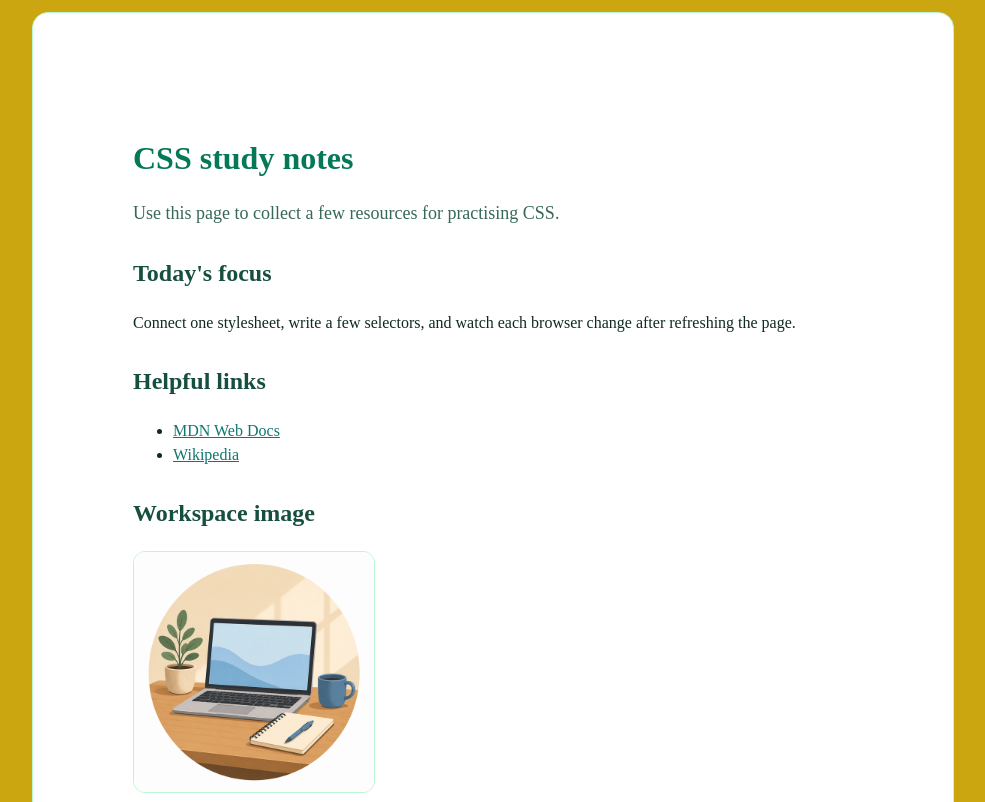
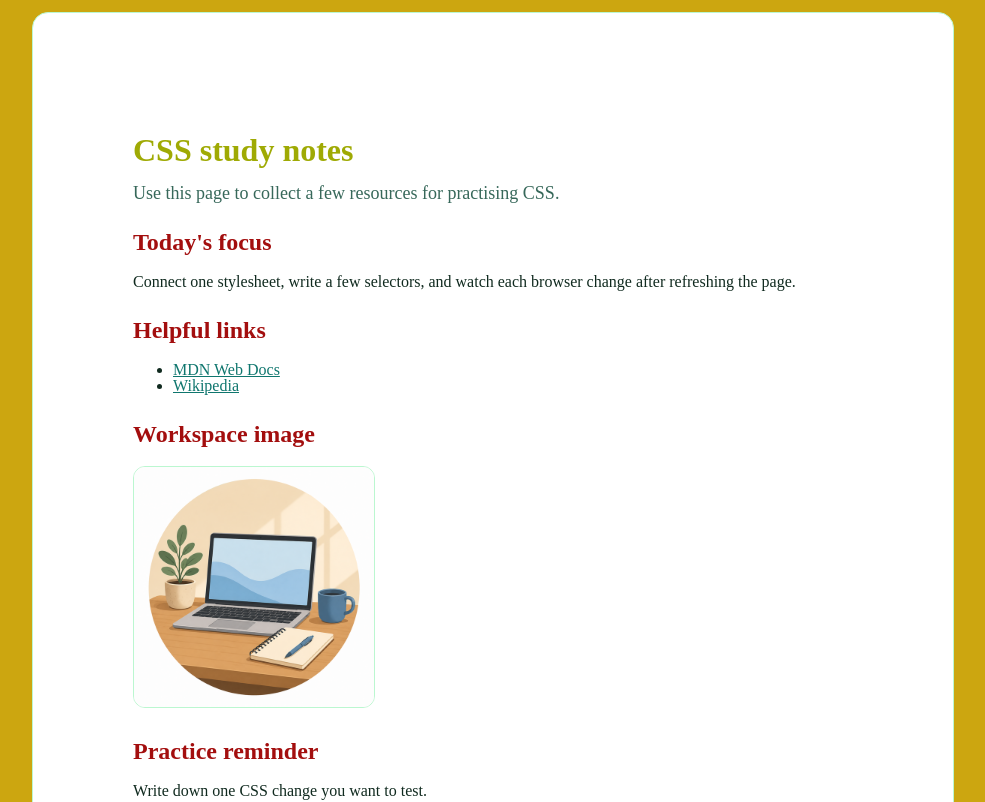
Before and after one commit to weiyeoh678-jpg/html-css, a plain HTML site: page Exersice 2/Index.html in a window 1280 px wide. Shown: the top 802 px of the page, without its empty margins (147-1132 px from the left). Drawn offline with Linux system fonts and the light colour scheme.

Commit message:
exersice 2

```diff
--- a/Exersice 2/style.css
+++ b/Exersice 2/style.css
@@ -3,7 +3,7 @@ body {
     font-family: 'Times New Roman', Times, serif;
     background-color: #cca610;
     color: #102a1f;
-    line-height: 1.5;
+    line-height: 1;
 }
 .resource-card {
   max-width: 720px;
@@ -15,12 +15,12 @@ body {
 }
 
 h1 {
-  color: #047857;
-  margin-bottom: 8px;
+  color: #9faa04;
+  margin-bottom: 5px;
 }
 
 h2 {
-  color: #164e3f;
+  color: #a30e0e;
   margin-top: 28px;
 }
 
```
Also changed, not shown: 1 other file.
